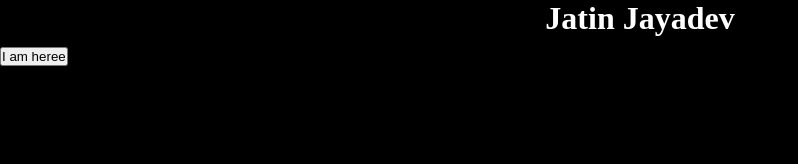
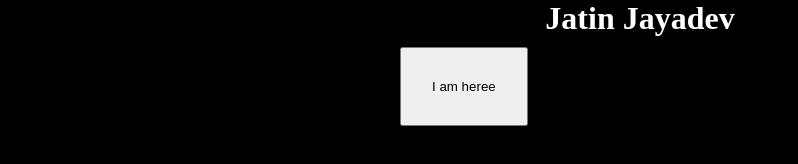
Before and after one commit to varmashiva/git_class, a plain HTML site: page index.html in a window 1280 px wide. Shown: the whole page, without its empty margins (0-798 px from the left). Drawn offline with Linux system fonts and the light colour scheme.

Commit message:
New branch created

```diff
--- a/styles.css
+++ b/styles.css
@@ -12,4 +12,6 @@ h1{
 button{
     margin-top: 10px;
     align-content: center;
+    margin-left: 400px;
+    padding: 30px;
 }
```
